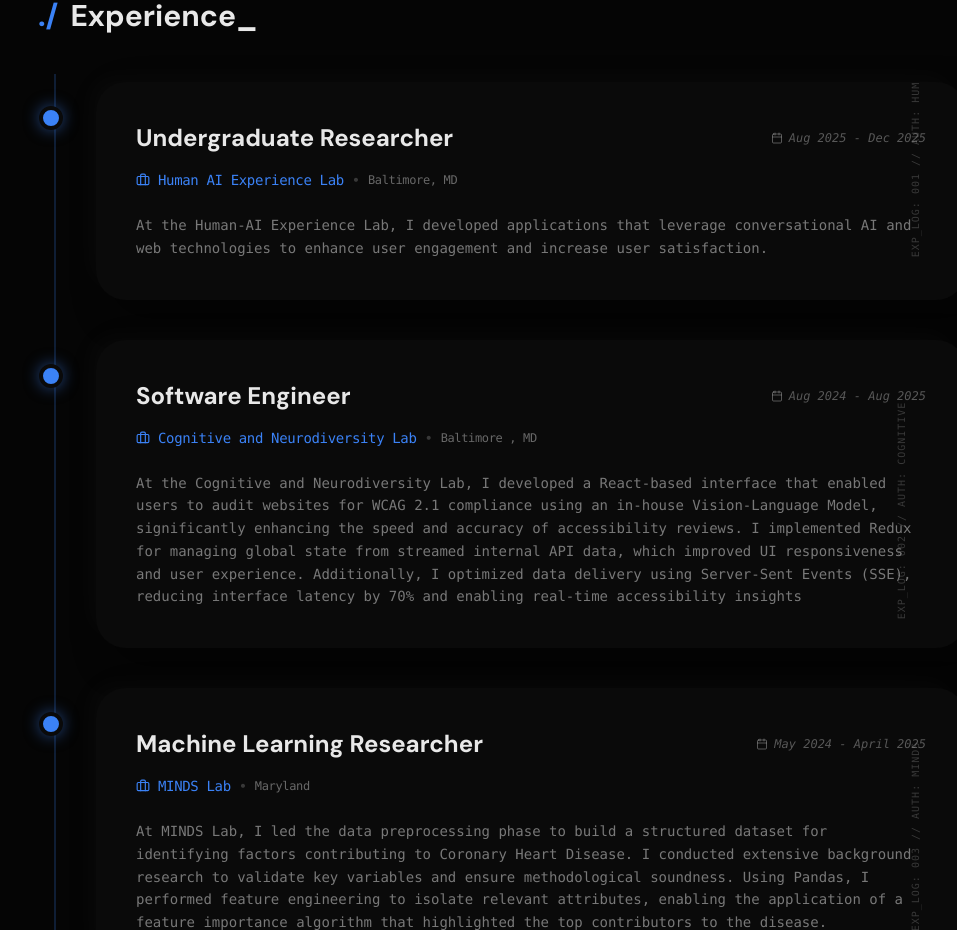
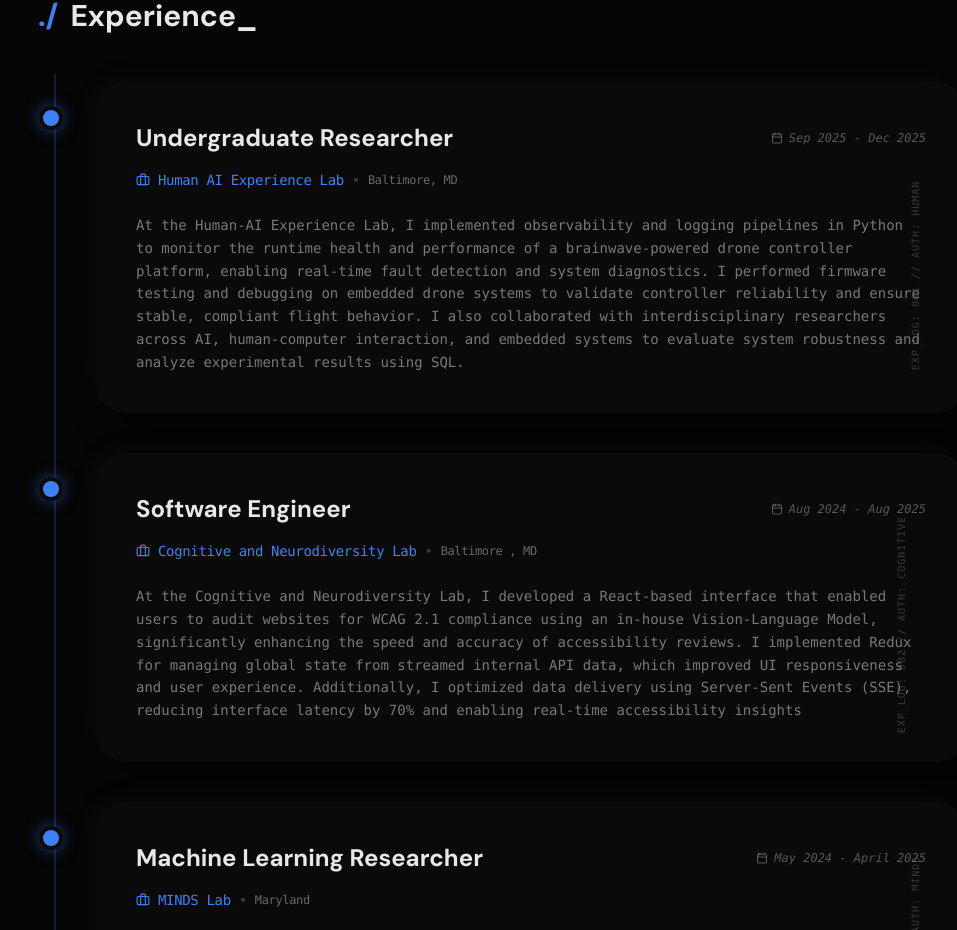
Before and after one commit to lennythecreator/Portfolio, a Next.js app: page /About in a window 1280 px wide. Shown: the part 772-1702 px from the top of the page, without its empty margins (138-1095 px from the left). Built offline with nearby package versions, Linux system fonts and the light colour scheme.

Commit message:
Update Human-AI Experience Lab experience entry

```diff
--- a/constants/constants.js
+++ b/constants/constants.js
@@ -67,8 +67,8 @@ const EXPERIENCE = [
         title: "Undergraduate Researcher",
         company:"Human AI Experience Lab",
         location:"Baltimore, MD",
-        responsibilities:"At the Human-AI Experience Lab, I developed applications that leverage conversational AI and web technologies to enhance user engagement and increase user satisfaction.",
-        date:"Aug 2025 - Dec 2025"
+        responsibilities:"At the Human-AI Experience Lab, I implemented observability and logging pipelines in Python to monitor the runtime health and performance of a brainwave-powered drone controller platform, enabling real-time fault detection and system diagnostics. I performed firmware testing and debugging on embedded drone systems to validate controller reliability and ensure stable, compliant flight behavior. I also collaborated with interdisciplinary researchers across AI, human-computer interaction, and embedded systems to evaluate system robustness and analyze experimental results using SQL.",
+        date:"Sep 2025 - Dec 2025"
     },
     {
         title:"Software Engineer",
```
